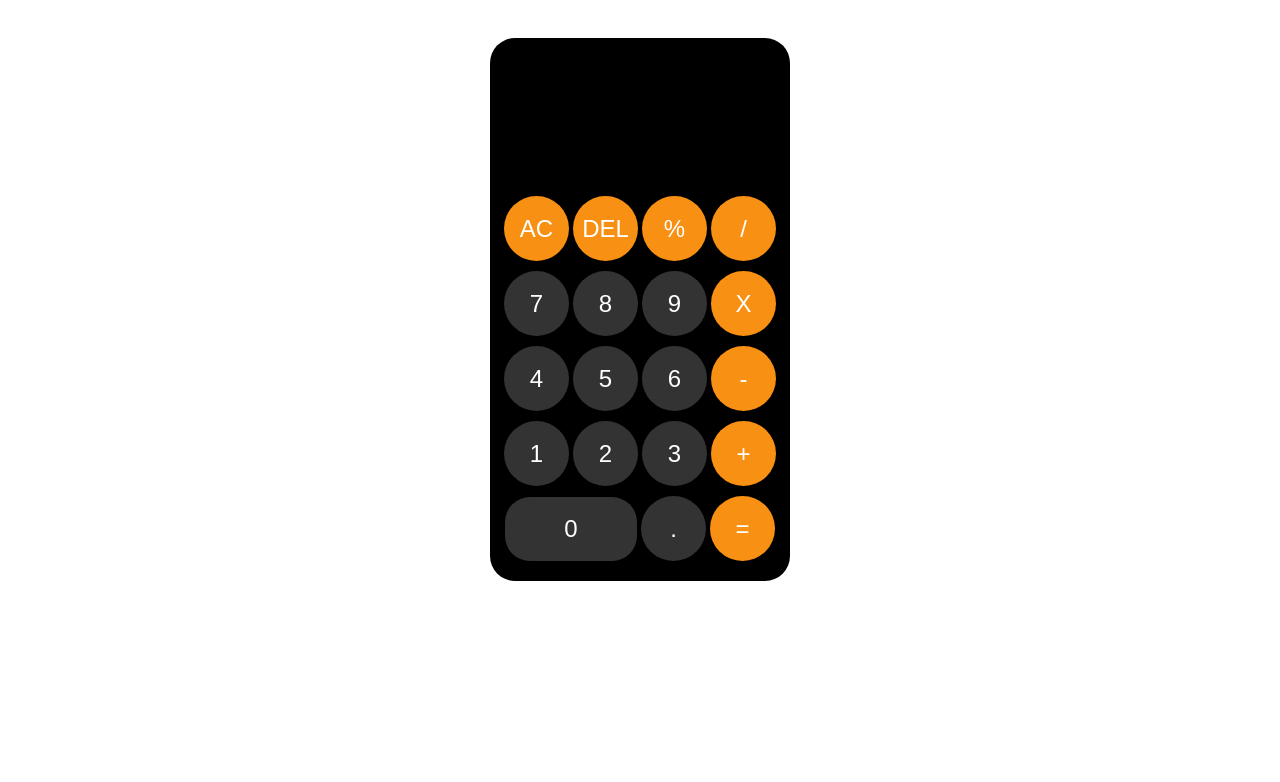
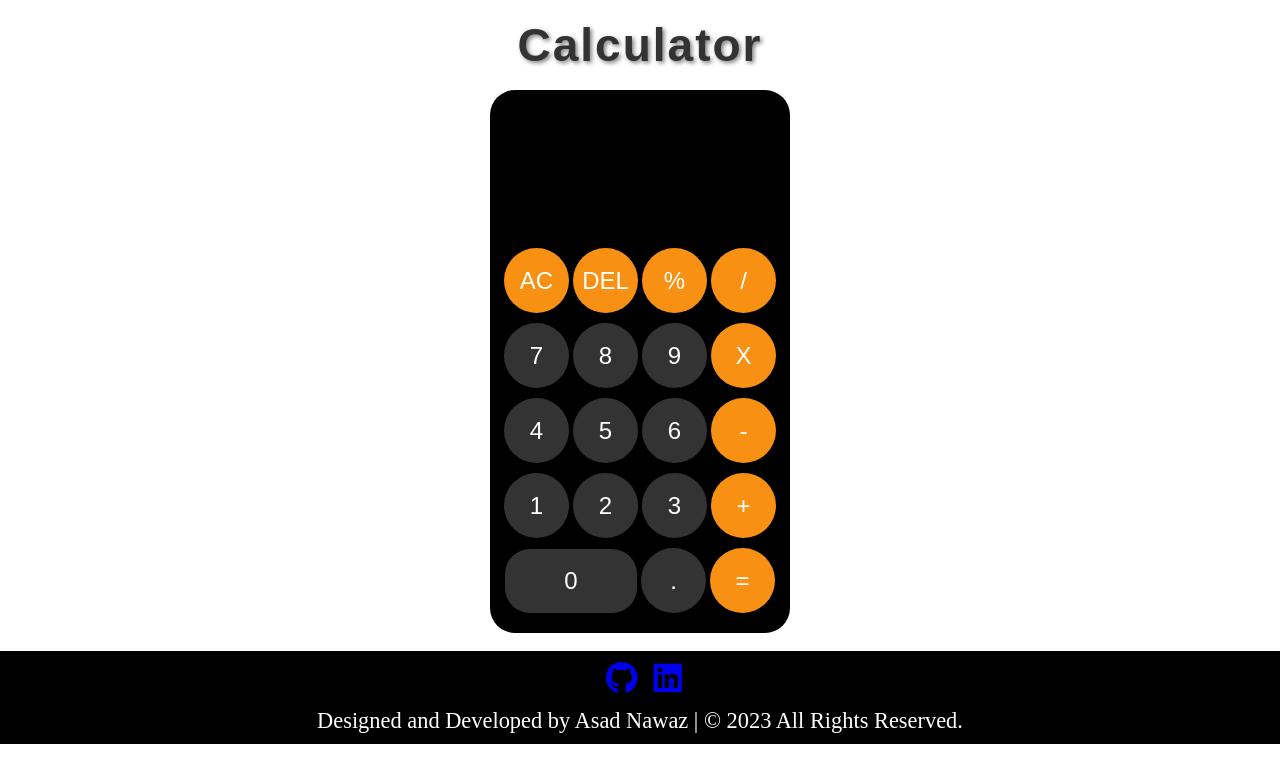
Before and after one commit to Asad-Nawaz92/Calculator-JS, a plain HTML site: page index.html in a window 1280 px wide. Drawn offline with Linux system fonts and the light colour scheme.

Commit message:
Calculator JS

```diff
--- a/index.html
+++ b/index.html
@@ -5,11 +5,17 @@
     <meta charset="UTF-8">
     <meta name="viewport" content="width=device-width, initial-scale=1.0">
     <title>Calculator</title>
+    <link rel="icon" href="./img.jpg">
     <link rel="stylesheet" href="style.css">
+    <link rel="stylesheet" href="https://cdnjs.cloudflare.com/ajax/libs/font-awesome/6.4.0/css/all.min.css">
 </head>
 
 <body>
-
+    <br>
+    <div>
+        <h1>Calculator</h1>
+    </div>
+    <br>
     <div class="main">
         <div>
             <input readonly type="text" id="inp">
@@ -46,6 +52,17 @@
             <button class="opt" onclick="eq()">=</button>
         </div>
     </div>
+    <br>
+    <footer class="main-footer">
+        <div class="icons">
+            <a href="https://github.com/Asad-Nawaz92" target="_blank"><i class="fa-brands fa-github"></i></a>
+            <a href="https://www.linkedin.com/in/asad-nawaz-bb520a244/" target="_blank"><i
+                    class="fa-brands fa-linkedin"></i></a>
+        </div>
+        <div class="footer-txt">
+            <p>Designed and Developed by Asad Nawaz | &copy; 2023 All Rights Reserved.</p>
+        </div>
+    </footer>
 
     <script src="app.js"></script>
 
--- a/style.css
+++ b/style.css
@@ -6,10 +6,19 @@
 .main {
   width: 280px;
   padding: 10px;
-  margin: 3% auto auto auto;
+  margin: auto;
   background-color: black;
   text-align: center;
   border-radius: 25px;
+}
+
+h1 {
+  font-family: "Arial", sans-serif;
+  font-size: 46px;
+  color: #333;
+  text-shadow: 2px 2px 4px rgba(0, 0, 0, 0.5);
+  letter-spacing: 2px;
+  text-align: center;
 }
 
 #inp {
@@ -58,3 +67,20 @@ button {
   background-color: white;
   color: #f79013;
 }
+
+.main-footer {
+  text-align: center;
+  padding: 10px;
+  margin: 0 auto;
+  background-color: black;
+  color: white;
+  font-size: 1.4em;
+}
+
+.icons {
+  padding-bottom: 10px;
+  font-size: 1.45em;
+}
+.fa-brands {
+  padding-left: 8px;
+}
```
Also changed, not shown: img.jpg (added).
